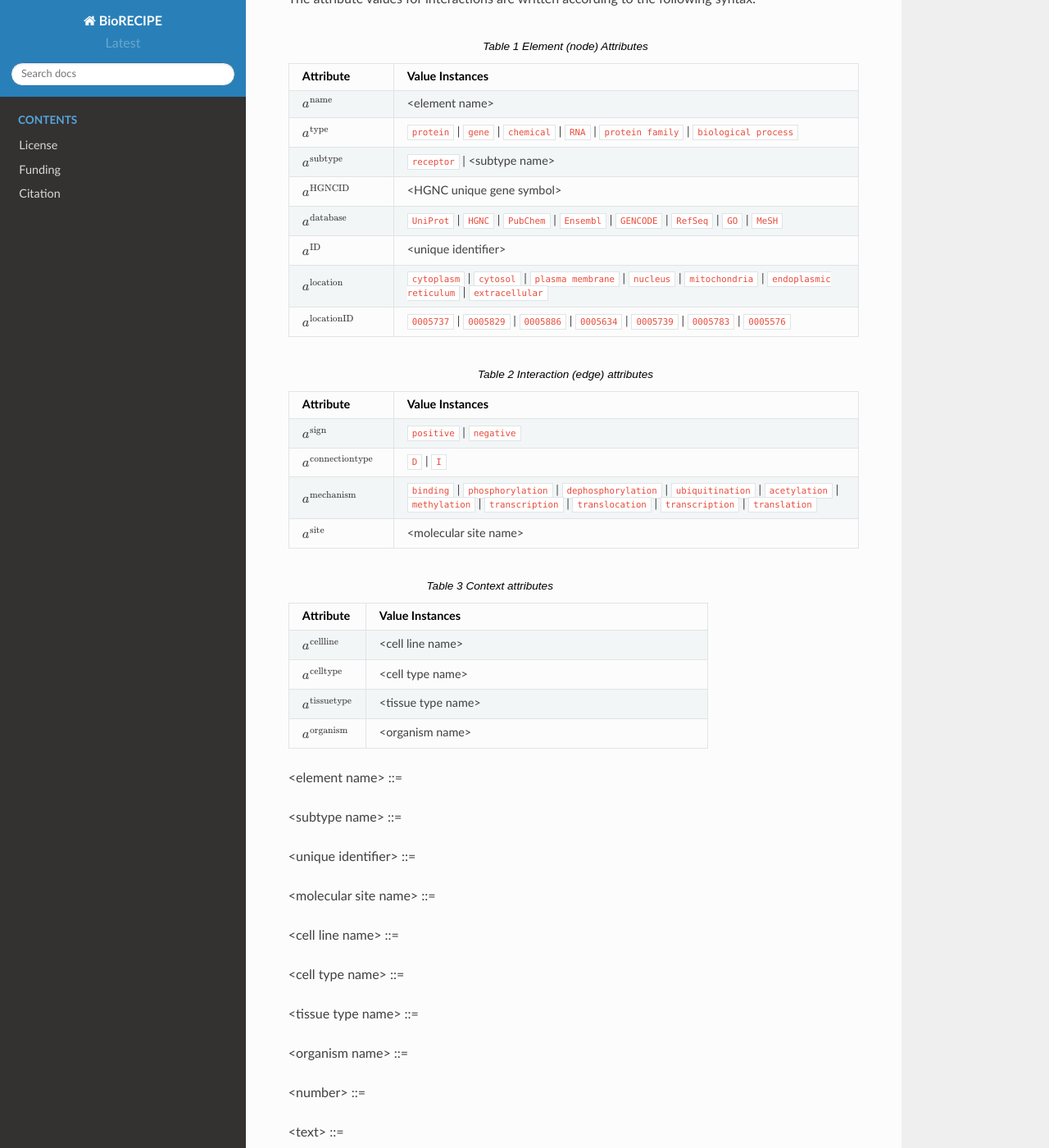
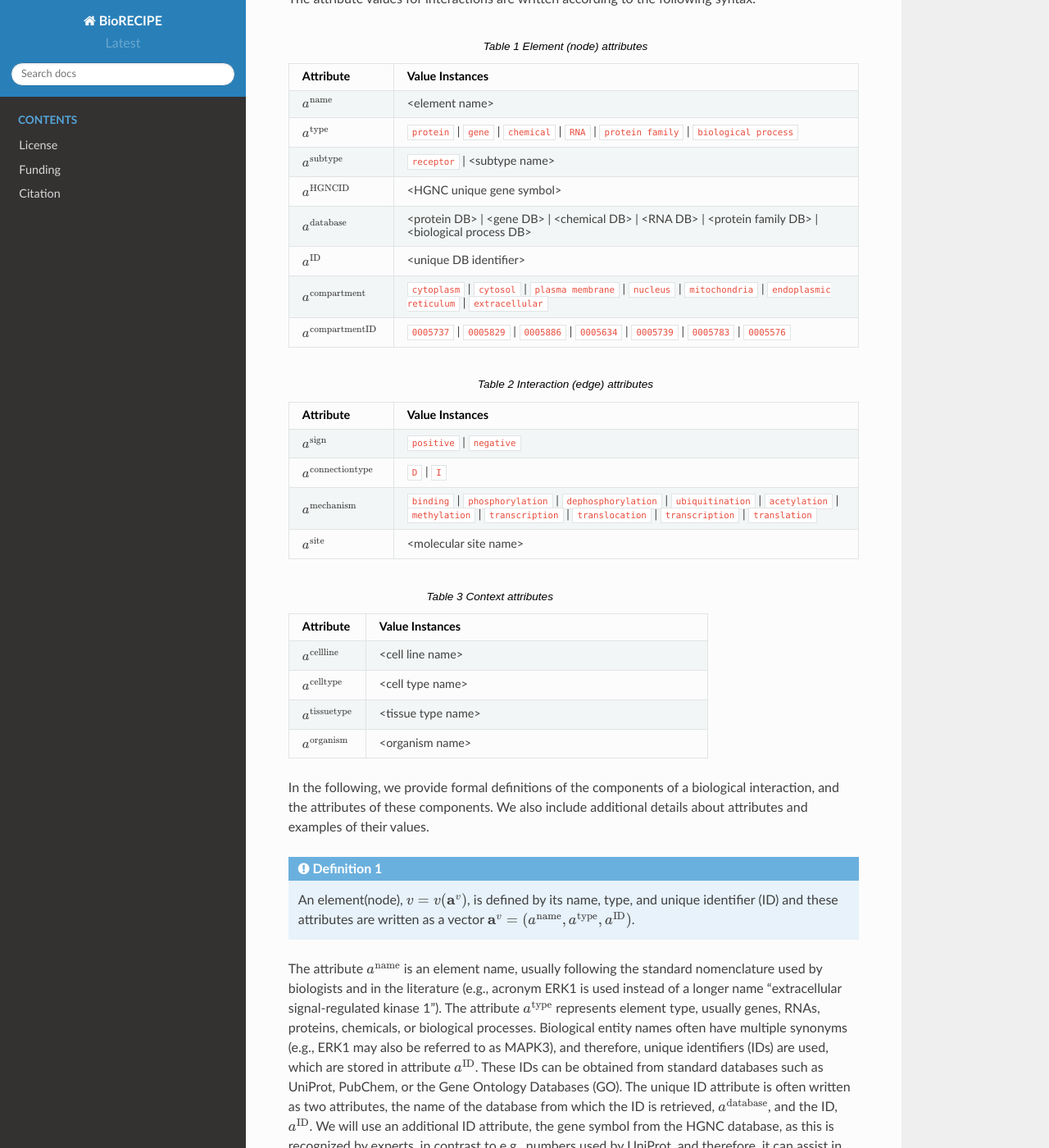
Before and after one commit to pitt-miskov-zivanov-lab/BioRECIPE, a Sphinx documentation site: the page built from docs/index.rst, in a window 1280 px wide and 1400 px high, scrolled down 1917 px. Shown: the whole window at 82% size. Built offline with Sphinx 7.4.7 and the Read the Docs theme 2.0.0, drawn with Linux system fonts in a browser that asks for light colours.

Commit message:
Update index.rst

```diff
--- a/docs/index.rst
+++ b/docs/index.rst
@@ -46,7 +46,7 @@ The BioRECIPE format supports individual event and interaction representation fo
 
 The attribute values for interactions are written according to the following syntax.
 
-.. csv-table:: Element (node) Attributes
+.. csv-table:: Element (node) attributes
     :header: Attribute, Value Instances
     :widths: 9, 40
 
@@ -54,10 +54,10 @@ The attribute values for interactions are written according to the following syn
     ":math:`a^{\mathrm{type}}`", ``protein`` | ``gene`` | ``chemical`` | ``RNA`` | ``protein family`` | ``biological process``
     ":math:`a^{\mathrm{subtype}}`", ``receptor`` | <subtype name>
     ":math:`a^{\mathrm{HGNC ID}}`", <HGNC unique gene symbol>
-    ":math:`a^{\mathrm{database}}`", ``UniProt`` | ``HGNC`` | ``PubChem`` | ``Ensembl`` | ``GENCODE`` | ``RefSeq`` | ``GO`` | ``MeSH``
-    ":math:`a^{\mathrm{ID}}`", <unique identifier>
-    ":math:`a^{\mathrm{location}}`", ``cytoplasm`` | ``cytosol`` | ``plasma membrane`` | ``nucleus`` | ``mitochondria`` | ``endoplasmic reticulum`` | ``extracellular``
-    ":math:`a^{\mathrm{locationID}}`", ``0005737`` | ``0005829`` | ``0005886`` | ``0005634`` | ``0005739`` | ``0005783`` | ``0005576``
+    ":math:`a^{\mathrm{database}}`", <protein DB> | <gene DB> | <chemical DB> | <RNA DB> | <protein family DB> | <biological process DB>
+    ":math:`a^{\mathrm{ID}}`", <unique DB identifier>
+    ":math:`a^{\mathrm{compartment}}`", ``cytoplasm`` | ``cytosol`` | ``plasma membrane`` | ``nucleus`` | ``mitochondria`` | ``endoplasmic reticulum`` | ``extracellular``
+    ":math:`a^{\mathrm{compartmentID}}`", ``0005737`` | ``0005829`` | ``0005886`` | ``0005634`` | ``0005739`` | ``0005783`` | ``0005576``
 
 .. csv-table:: Interaction (edge) attributes
     :header: Attribute, Value Instances
@@ -86,28 +86,21 @@ The attribute values for interactions are written according to the following syn
     ":math:`a^{\mathrm{statements}}`", <text>; <text>; <text>; ...; <text>
     ":math:`a^{\mathrm{paperIDs}}`", ""<PMCID | PMID>, <PMCID | PMID>, ..., <PMCID | PMID>""
 
+.. csv-table:: Other
+    :header: Expression, Description
+    :widths: 9, 40
 
-<element name> ::=
-
-<subtype name> ::=
-
-<unique identifier> ::=
-
-<molecular site name> ::=
-
-<cell line name> ::=
-
-<cell type name> ::=
-
-<tissue type name> ::=
-
-<organism name> ::=
-
-<number> ::=
-
-<text> ::=
-
-<PMCID | PMID> ::=
+    <element name>, <name> "//user-defined, typically a commonly used name for the biological species or component"
+    <subtype name>, <name> //user-defined, used to specify element beyond just its type
+    <unique DB identifier>,
+    <molecular site name>,
+    <cell line name>,
+    <cell type name>,
+    <tissue type name>,
+    <organism name>,
+    <number>,
+    <text>,
+    <PMCID | PMID>,
 
 In the following, we provide formal definitions of the components of a biological interaction, and the attributes of these components. We also include additional details about attributes and examples of their values.
 
```
